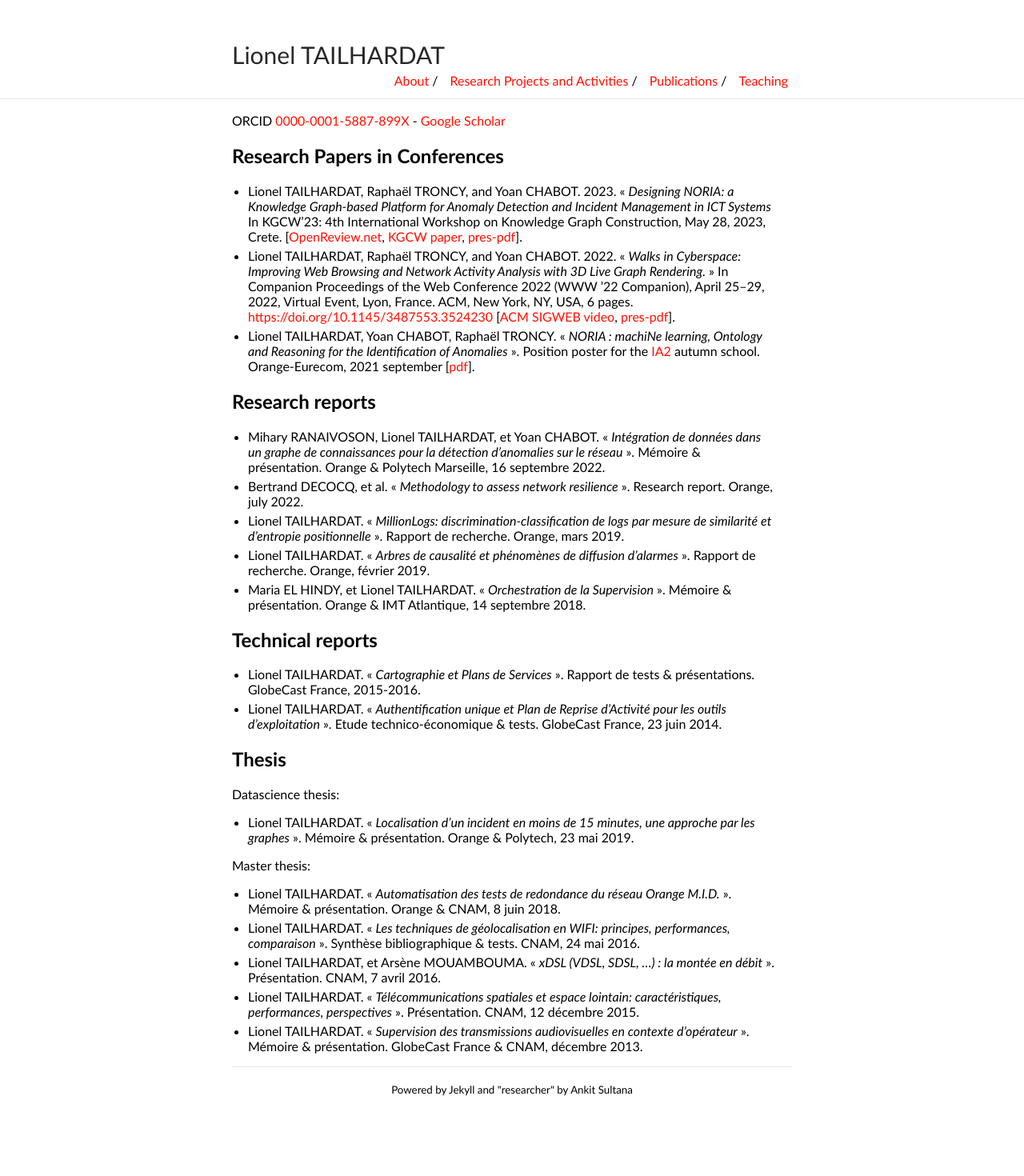
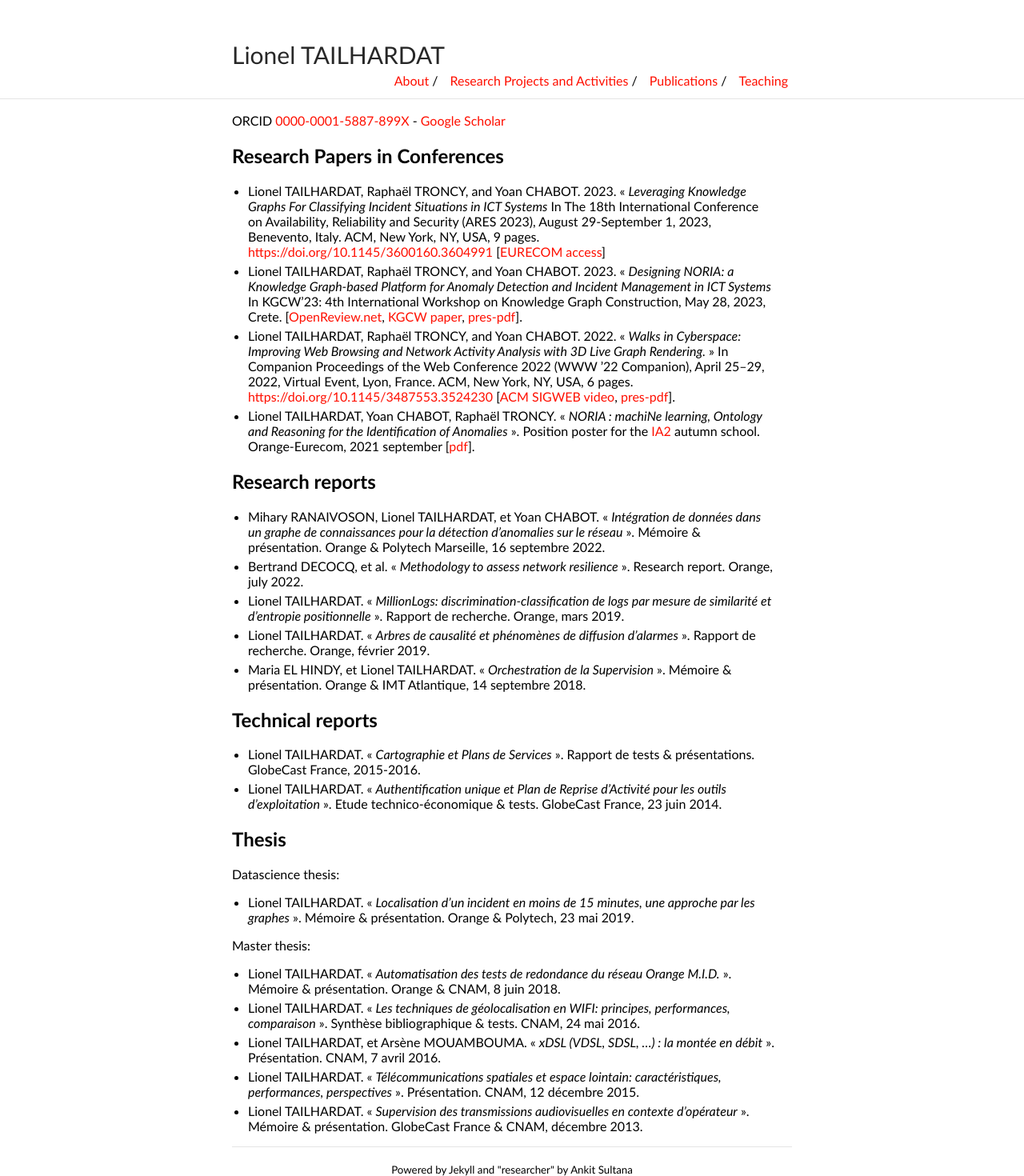
Before and after one commit to GenEars/GenEars.github.io, a Jekyll site: the page built from publications.md, in a window 1280 px wide. Shown: the whole page at 80% size. Built offline with Jekyll 4.4.1, drawn with Linux system fonts in a browser that asks for light colours; before the commit the page ends 1370 px from its top, so only the background shows below that.

```diff
--- a/publications.md
+++ b/publications.md
@@ -7,6 +7,11 @@ ORCID [0000-0001-5887-899X](https://orcid.org/0000-0001-5887-899X) - [Google Sch
 
 ## Research Papers in Conferences
 
+* Lionel TAILHARDAT, Raphaël TRONCY, and Yoan CHABOT. 2023.
+  « *Leveraging Knowledge Graphs For Classifying Incident Situations in ICT Systems*
+  In The 18th International Conference on Availability, Reliability and Security (ARES 2023), August 29-September 1, 2023, Benevento, Italy.
+  ACM, New York, NY, USA, 9 pages.
+  [https://doi.org/10.1145/3600160.3604991](https://doi.org/10.1145/3600160.3604991) [[EURECOM access](https://www.eurecom.fr/publication/7342)]
 * Lionel TAILHARDAT, Raphaël TRONCY, and Yoan CHABOT. 2023.
   « *Designing NORIA: a Knowledge Graph-based Platform for Anomaly Detection and Incident Management in ICT Systems*
   In KGCW'23: 4th International Workshop on Knowledge Graph Construction, May
```
